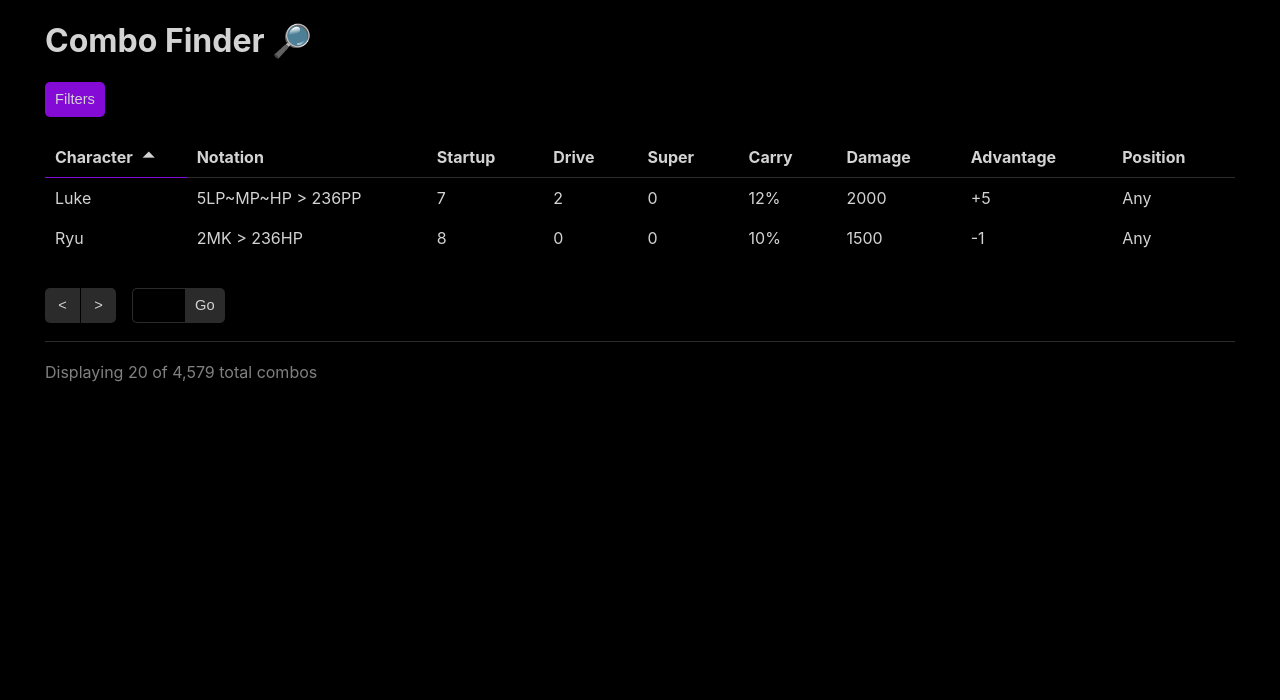
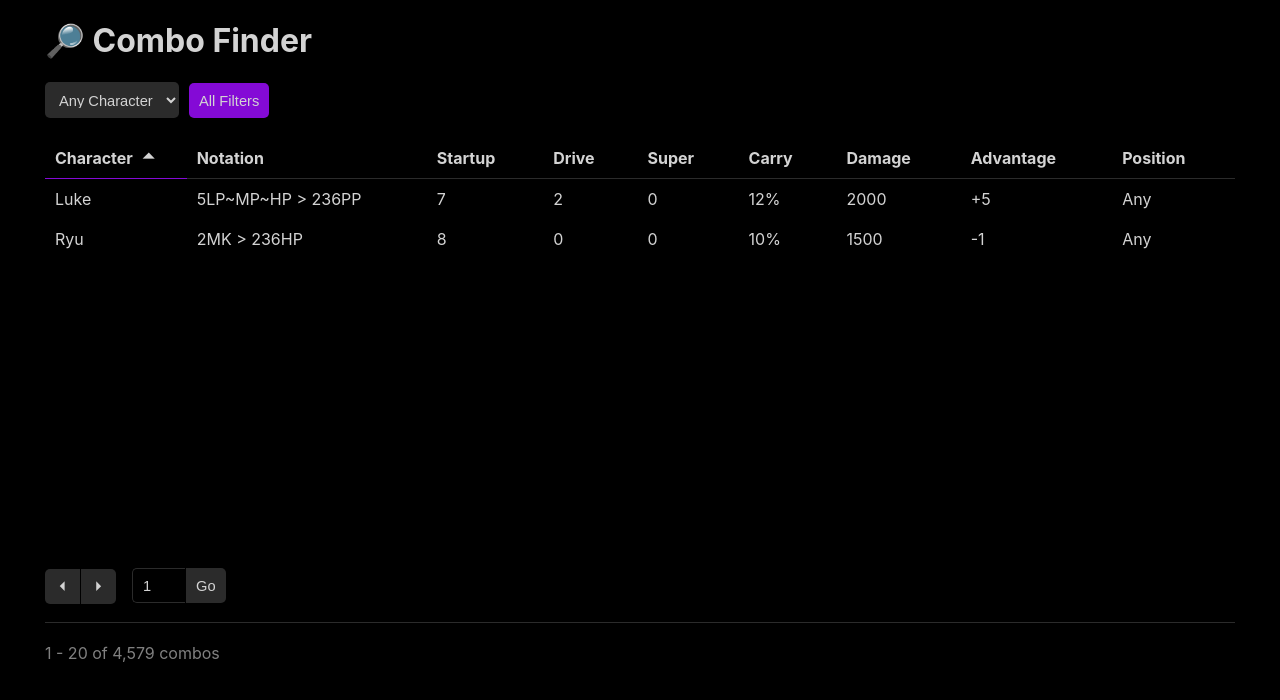
Before and after one commit to robro/combo-finder, a React (Create React App) app: page / in a window 1280 px wide. Shown: the top 700 px of the page. Built offline with nearby package versions, Linux system fonts and the light colour scheme.

Commit message:
🎨 Add first filter for character

```diff
--- a/src/App.css
+++ b/src/App.css
@@ -12,6 +12,10 @@
   margin: auto;
   padding: 0 5px;
   max-width: 1200px;
+}
+
+.combo-div {
+  min-height: 400px;
 }
 
 .combo-table {
@@ -37,31 +41,31 @@
   padding-left: 10px;
 }
 
-.prop-header[data-sort='ascend']::after {
+.ascend {
+  border-color: var(--main-accent-color);
+}
+
+.descend {
+  border-color: var(--main-accent-color);
+}
+
+.ascend::after {
   content: '🞁';
   color: var(--main-text-color);
   padding-left: 10px;
 }
 
-.prop-header[data-sort='descend']::after {
+.descend::after {
   content: '🞃';
   color: var(--main-text-color);
   padding-left: 10px;
-}
-
-.ascend {
-  border-color: rgb(132, 10, 214);
-}
-
-.descend {
-  border-color: rgb(132, 10, 214);
 }
 
 .prop-value {
   padding: 10px;
 }
 
-.advantage[data-status='plus']::before {
+.advantage.plus::before {
   content: '+';
 }
 
@@ -94,6 +98,7 @@
 .page-input {
   background-color: inherit;
   color: inherit;
+  font-size: 11pt;
   padding-left: 10px;
   border-style: solid;
   border-width: 1px 0 1px 1px;
@@ -102,6 +107,19 @@
   width: 40px;
   height: 31px;
   margin-left: 15px;
+}
+
+.drop {
+  background-color: var(--dark-accent-color);
+  color: inherit;
+  padding: 10px;
+  font-size: 11pt;
+  height: 36px;
+  border-width: 1px;
+  border-style: none;
+  border-color: var(--dark-accent-color);
+  margin-right: 10px;
+  border-radius: 5px;
 }
 
 .btn {
--- a/src/App.js
+++ b/src/App.js
@@ -8,32 +8,48 @@
   state = {
     'combo_data': combos.data,
     'sort_prop': 'character',
-    'reverse_sort': false
+    'reverse_sort': false,
+    'filters': {}
   }
-  sort_by(sort_prop) {
-    let reverse_sort = (sort_prop === this.state.sort_prop)? !this.state.reverse_sort: false
+  set_sort = (event) => {
+    const sort_prop = event.target.textContent
+    const reverse_sort = (sort_prop === this.state.sort_prop)? !this.state.reverse_sort: false
     this.setState({'sort_prop': sort_prop, 'reverse_sort': reverse_sort})
   }
-  sort_status(prop) {
+  sort_status = (prop) => {
     if (prop !== this.state.sort_prop) return ''
     if (this.state.reverse_sort) return 'descend'
     return 'ascend'
   }
+  update_filters = (event) => {
+    const key = event.target.name
+    const value = event.target.value
+    const new_filters = {...this.state.filters, [key]: value}
+    this.setState({'filters': new_filters})
+  }
+  filter_combo = (combo) => {
+    for (let prop in this.state.filters) {
+      if (this.state.filters[prop]) {
+        if (combo[prop] !== this.state.filters[prop]) return false
+      }
+    }
+    return true
+  }
   render() {
-    this.state.combo_data.sort((a, b) => (
+    let page_num = 1
+    let combo_data = this.state.combo_data.filter(this.filter_combo)
+    combo_data.sort((a, b) => (
       compare(a[this.state.sort_prop], b[this.state.sort_prop], this.state.reverse_sort)
     ))
     const combo_props = combos.props.map(prop => (
-      <th className={`prop-header noselect ${this.sort_status(prop)}`}
-          data-sort={this.sort_status(prop)} onClick={(e) => this.sort_by(e.target.textContent)}>
+      <th className={`prop-header noselect ${this.sort_status(prop)}`} onClick={this.set_sort}>
         {prop}
       </th>
     ))
-    const combo_data = this.state.combo_data.map(combo => (
+    const combo_rows = combo_data.map(combo => (
       <tr className='combo-row'>{
         combos.props.map(prop => (
-          <td className={`prop-value ${prop}`}
-              data-status={(combo[prop] >= 0)?'plus':''}>
+          <td className={`prop-value ${prop} ${(combo[prop] >= 0)?'plus':''}`}>
             {combo[prop]}
           </td>
         ))
@@ -41,21 +57,28 @@
     ))
     return (
       <div className='app'>
-        <h1>Combo Finder 🔎</h1>
-        <button className='btn btn-main'>Filters</button>
-        <table className='combo-table'>
-          <thead><tr>{combo_props}</tr></thead>
-          <tbody>{combo_data}</tbody>
-        </table>
+        <h1>🔎 Combo Finder</h1>
+        <select className='drop' name='character' onChange={this.update_filters}>
+          <option className='drop-option' value=''>Any Character</option>
+          <option className='drop-option' value='ryu'>Ryu</option>
+          <option className='drop-option' value='luke'>Luke</option>
+        </select>
+        <button className='btn btn-main' type='button'>All Filters</button>
+        <div className='combo-div'>
+          <table className='combo-table'>
+            <thead><tr>{combo_props}</tr></thead>
+            <tbody>{combo_rows}</tbody>
+          </table>
+        </div>
         <div className='page-select'>
-          <button className='btn btn-left' type='button'>&lt;</button>
-          <button className='btn btn-right shift'>&gt;</button>
-          <input class='page-input' type='number' min={1} max={10}/>
-          <button className='btn btn-right'>Go</button>
+          <button className='btn btn-left' type='button'>🞀</button>
+          <button className='btn btn-right shift' type='button'>🞂</button>
+          <input className='page-input' type='number' min={1} max={10} value={page_num}/>
+          <button className='btn btn-right shift' type='button'>Go</button>
         </div>
         <hr className='solid'/>
         <div className='footer'>
-          Displaying 20 of 4,579 total combos
+          1 - 20 of 4,579 combos
         </div>
       </div>
     )
```
